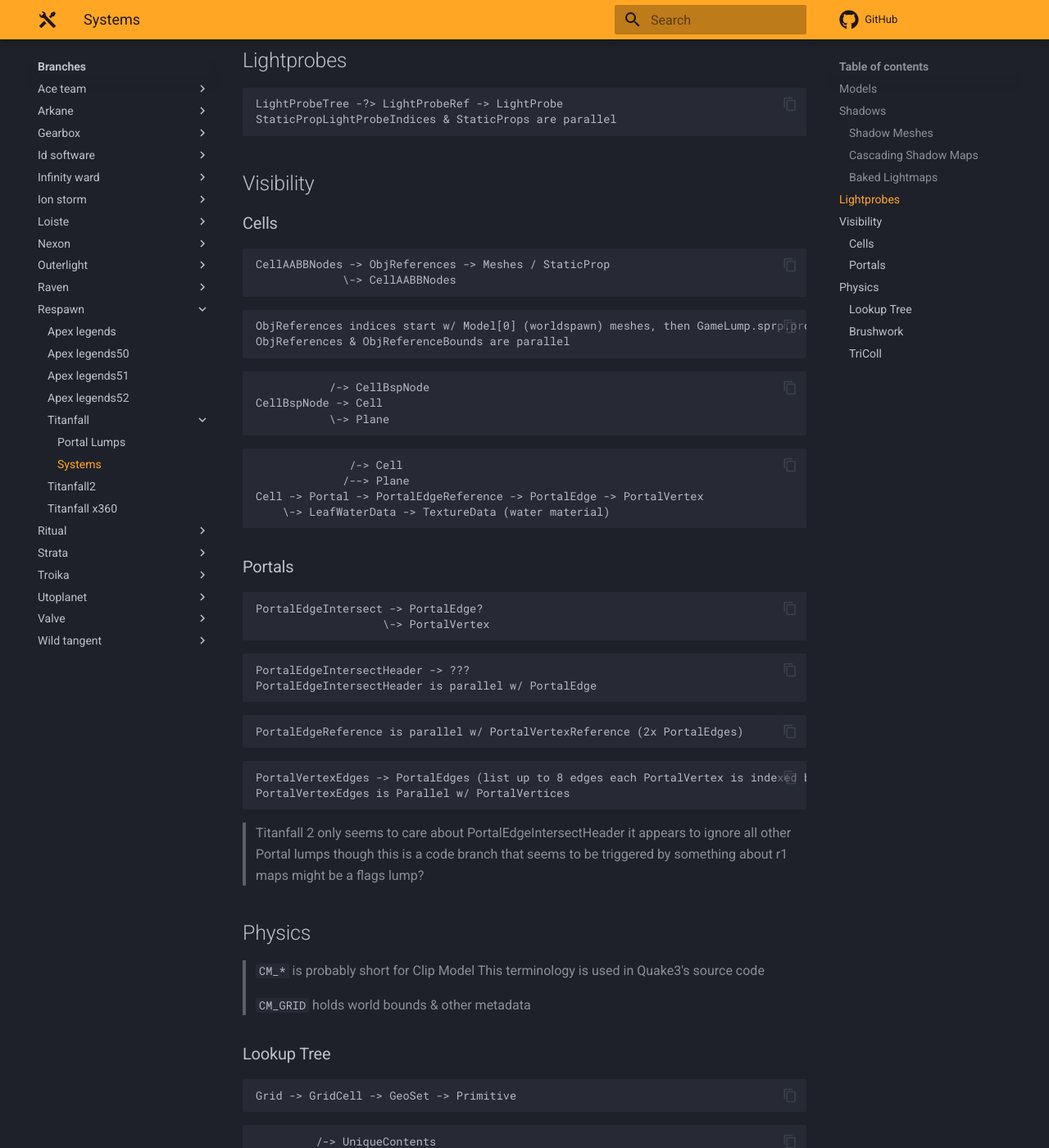
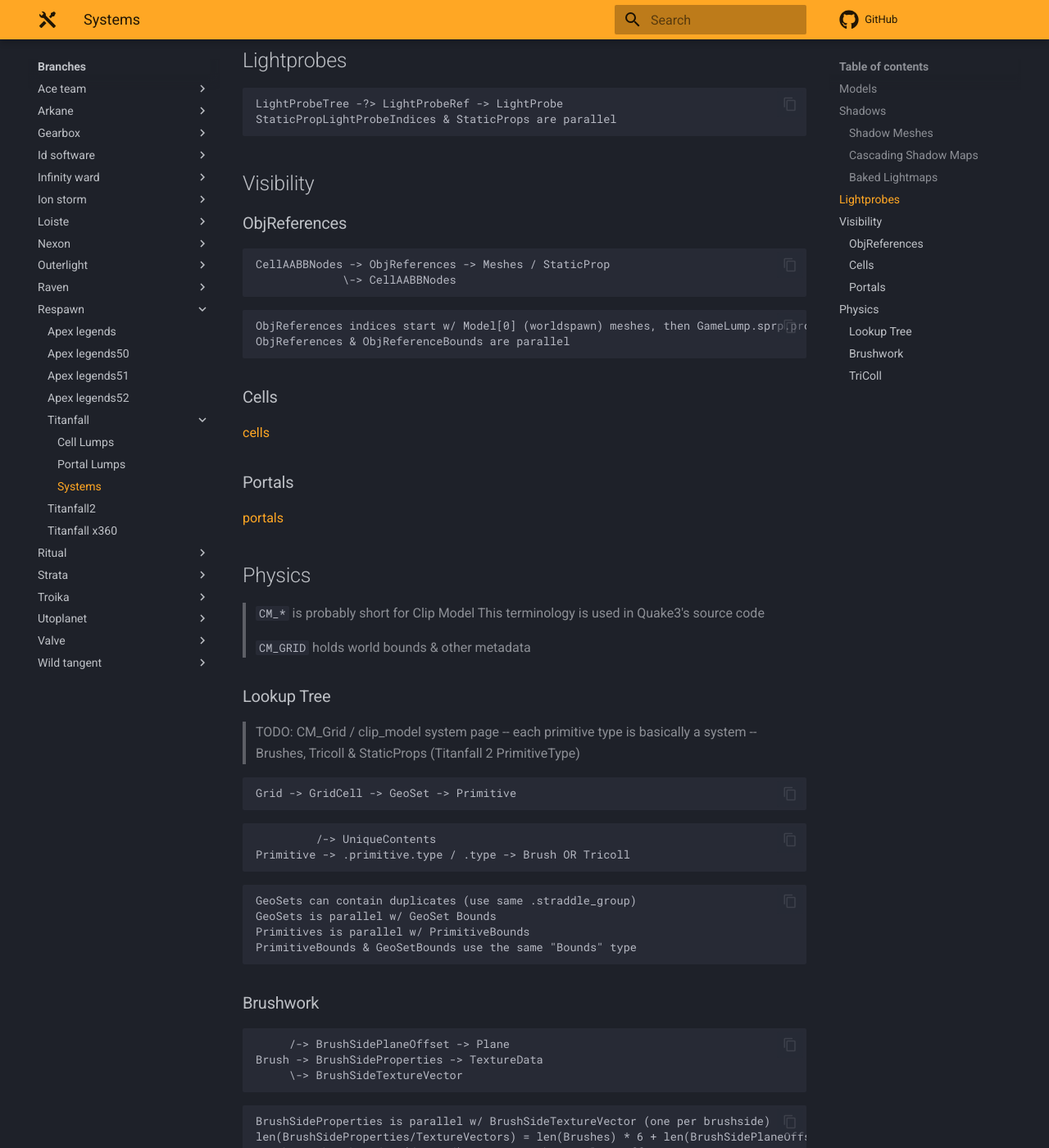
Before and after one commit to snake-biscuits/bsp_tool_docs, an MkDocs documentation site: the page built from docs/branches/respawn/titanfall/systems.md, in a window 1280 px wide and 1400 px high, scrolled down 1001 px. Shown: the whole window at 82% size. Built offline with MkDocs 1.6.1 and Material for MkDocs 9.7.7, drawn with Linux system fonts in a browser that asks for light colours; comment, search, counter and statistics services are not loaded.

Commit message:
(branches.respawn) cleaning up `systems.md` & breaking off `Cells` system into own file

````diff
--- a/docs/branches/respawn/titanfall/systems.md
+++ b/docs/branches/respawn/titanfall/systems.md
@@ -42,7 +42,8 @@
 
 
 ## Visibility
-### Cells
+### ObjReferences
+
 ```
 CellAABBNodes -> ObjReferences -> Meshes / StaticProp
              \-> CellAABBNodes
@@ -51,39 +52,15 @@
 ObjReferences indices start w/ Model[0] (worldspawn) meshes, then GameLump.sprp.props
 ObjReferences & ObjReferenceBounds are parallel
 ```
-```
-           /-> CellBspNode
-CellBspNode -> Cell
-           \-> Plane
-```
-```
-              /-> Cell
-             /--> Plane
-Cell -> Portal -> PortalEdgeReference -> PortalEdge -> PortalVertex
-    \-> LeafWaterData -> TextureData (water material)
-```
+
+### Cells
+
+[cells](cells.md)
+
 
 ### Portals
-```
-PortalEdgeIntersect -> PortalEdge?
-                   \-> PortalVertex
-```
-```
-PortalEdgeIntersectHeader -> ???
-PortalEdgeIntersectHeader is parallel w/ PortalEdge
-```
-```
-PortalEdgeReference is parallel w/ PortalVertexReference (2x PortalEdges)
-```
-```
-PortalVertexEdges -> PortalEdges (list up to 8 edges each PortalVertex is indexed by)
-PortalVertexEdges is Parallel w/ PortalVertices
-```
 
-> Titanfall 2 only seems to care about PortalEdgeIntersectHeader
-> it appears to ignore all other Portal lumps
-> though this is a code branch that seems to be triggered by something about r1 maps
-> might be a flags lump?
+[portals](portals.md)
 
 
 ## Physics
@@ -94,6 +71,11 @@
 > `CM_GRID` holds world bounds & other metadata
 
 ### Lookup Tree
+
+> TODO: CM_Grid / clip_model system page
+> -- each primitive type is basically a system
+> -- Brushes, Tricoll & StaticProps (Titanfall 2 PrimitiveType)
+
 ```
 Grid -> GridCell -> GeoSet -> Primitive
 ```
````
Also changed, not shown: docs/branches/respawn/titanfall/cells.md (added, +50 -0 lines).
